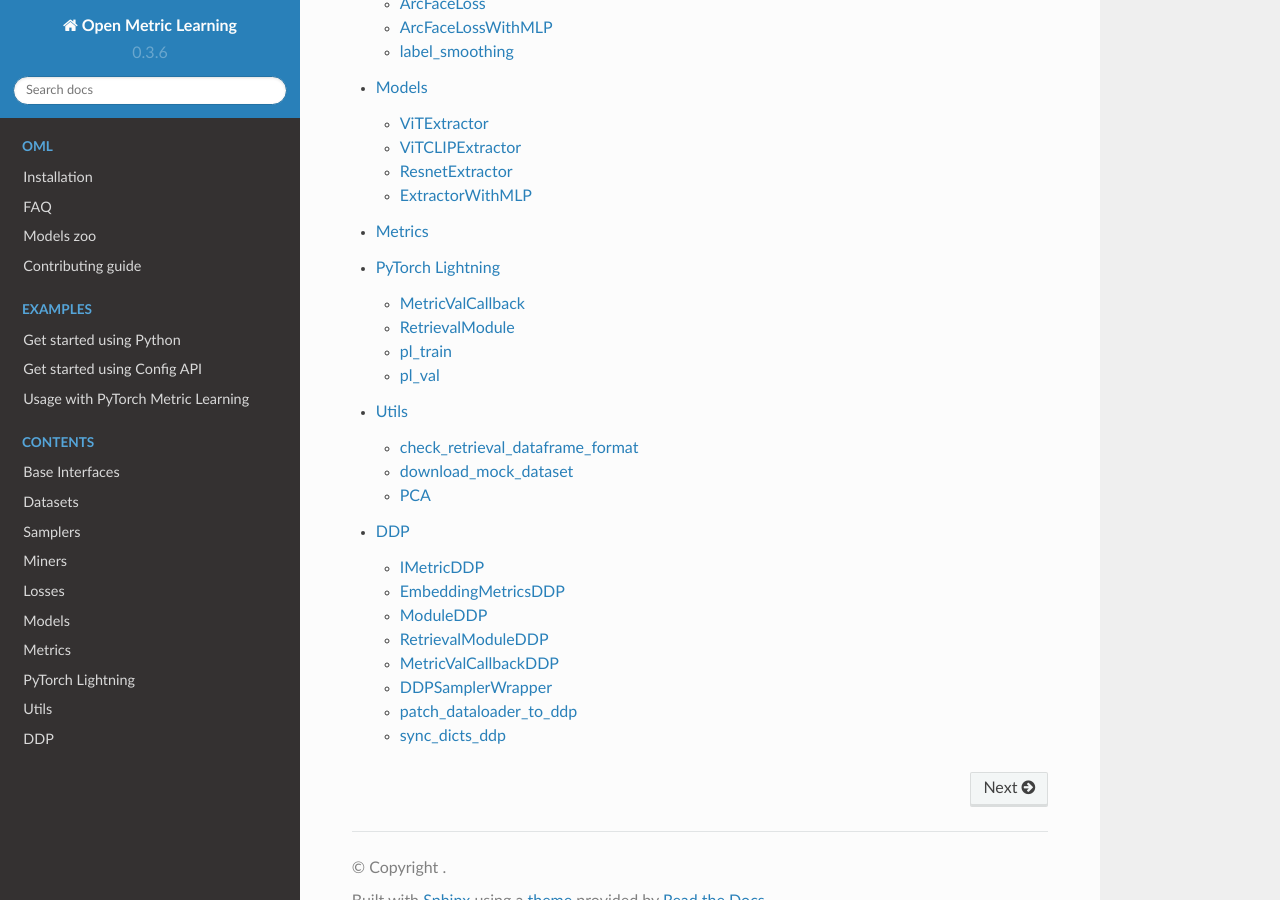
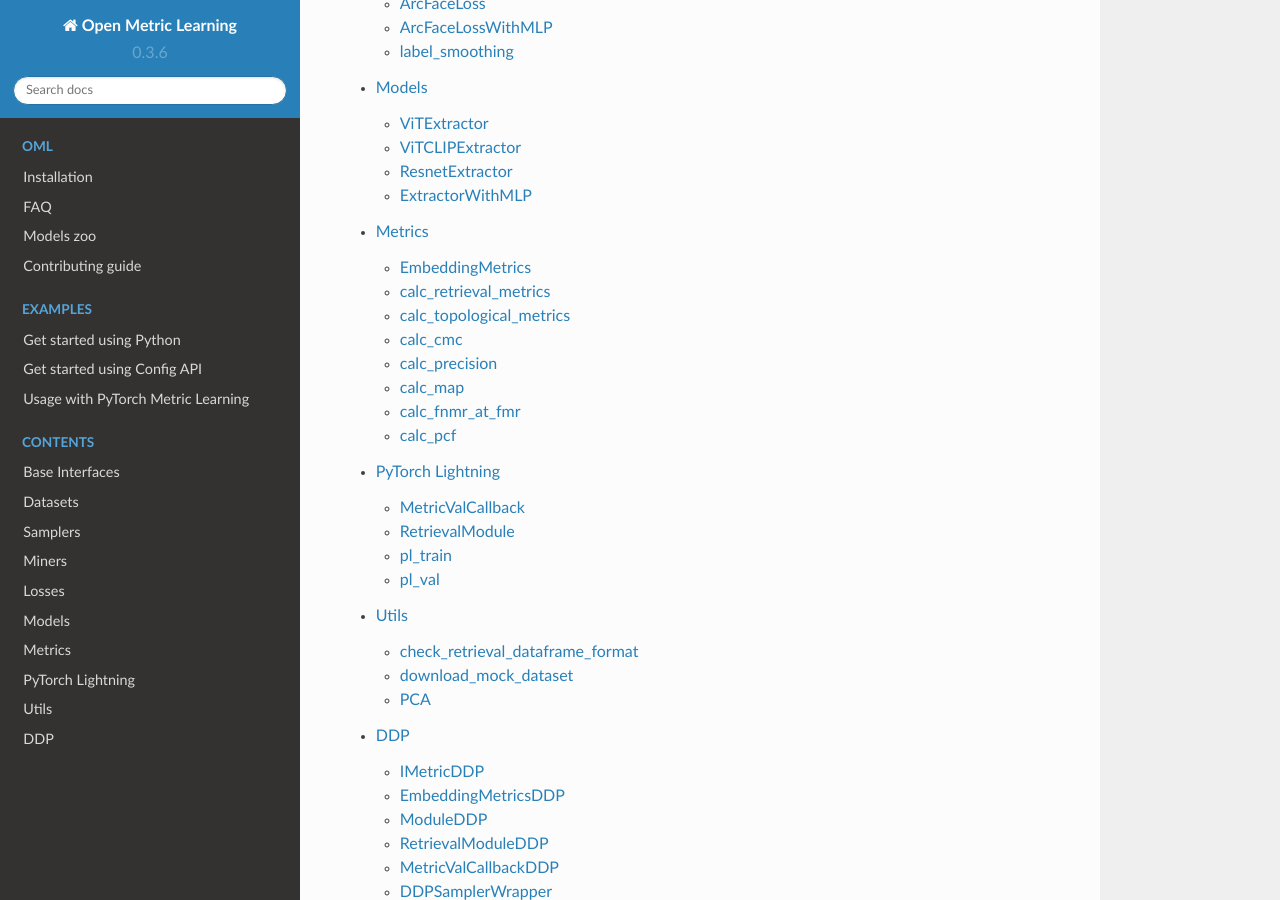
Before and after one commit to OML-Team/open-metric-learning, a Sphinx documentation site: the page built from docs/source/index.rst, in a window 1280 px wide and 900 px high, scrolled down 1760 px. Built offline with Sphinx 7.4.7 and the Read the Docs theme 2.0.0, drawn with Linux system fonts in a browser that asks for light colours.

Commit message:
fix docs

```diff
--- a/docs/source/contents/metrics.rst
+++ b/docs/source/contents/metrics.rst
@@ -7,6 +7,8 @@ Metrics
 .. contents::
    :local:
 
+EmbeddingMetrics
+~~~~~~~~~~~~~~~~~~~~~~~~~~~~~~~~~~~~~~~~~~~~~~~~~~~~~~~~~~~~~~~~~~~~~~~~~~~~~~~~~~~~~~~~~~~~~~~~
 .. autoclass:: oml.metrics.embeddings.EmbeddingMetrics
     :undoc-members:
     :show-inheritance:
@@ -18,16 +20,30 @@ Metrics
     .. automethod:: visualize
     .. automethod:: get_plot_for_queries
 
+calc_retrieval_metrics
+~~~~~~~~~~~~~~~~~~~~~~~~~~~~~~~~~~~~~~~~~~~~~~~~~~~~~~~~~~~~~~~~~~~~~~~~~~~~~~~~~~~~~~~~~~~~~~~~
 .. autofunction:: oml.functional.metrics.calc_retrieval_metrics
 
+calc_topological_metrics
+~~~~~~~~~~~~~~~~~~~~~~~~~~~~~~~~~~~~~~~~~~~~~~~~~~~~~~~~~~~~~~~~~~~~~~~~~~~~~~~~~~~~~~~~~~~~~~~~
 .. autofunction:: oml.functional.metrics.calc_topological_metrics
 
+calc_cmc
+~~~~~~~~~~~~~~~~~~~~~~~~~~~~~~~~~~~~~~~~~~~~~~~~~~~~~~~~~~~~~~~~~~~~~~~~~~~~~~~~~~~~~~~~~~~~~~~~
 .. autofunction:: oml.functional.metrics.calc_cmc
 
+calc_precision
+~~~~~~~~~~~~~~~~~~~~~~~~~~~~~~~~~~~~~~~~~~~~~~~~~~~~~~~~~~~~~~~~~~~~~~~~~~~~~~~~~~~~~~~~~~~~~~~~
 .. autofunction:: oml.functional.metrics.calc_precision
 
+calc_map
+~~~~~~~~~~~~~~~~~~~~~~~~~~~~~~~~~~~~~~~~~~~~~~~~~~~~~~~~~~~~~~~~~~~~~~~~~~~~~~~~~~~~~~~~~~~~~~~~
 .. autofunction:: oml.functional.metrics.calc_map
 
+calc_fnmr_at_fmr
+~~~~~~~~~~~~~~~~~~~~~~~~~~~~~~~~~~~~~~~~~~~~~~~~~~~~~~~~~~~~~~~~~~~~~~~~~~~~~~~~~~~~~~~~~~~~~~~~
 .. autofunction:: oml.functional.metrics.calc_fnmr_at_fmr
 
+calc_pcf
+~~~~~~~~~~~~~~~~~~~~~~~~~~~~~~~~~~~~~~~~~~~~~~~~~~~~~~~~~~~~~~~~~~~~~~~~~~~~~~~~~~~~~~~~~~~~~~~~
 .. autofunction:: oml.functional.metrics.calc_pcf
```
